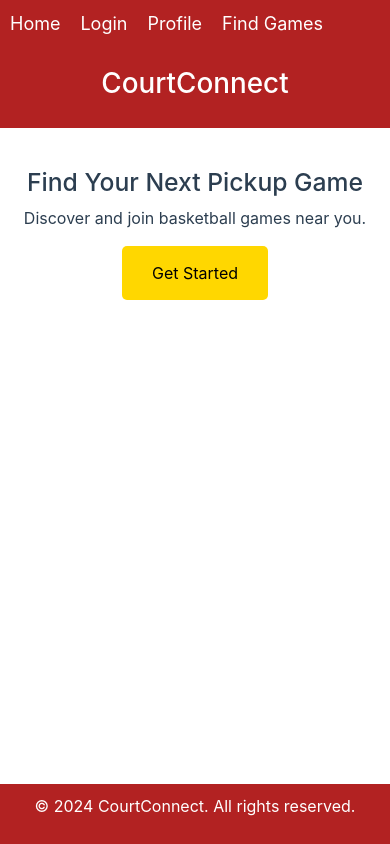
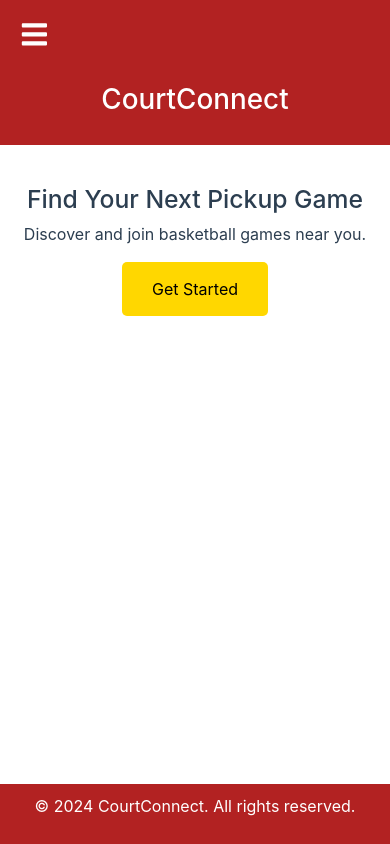
Before and after one commit to OwenCoombs/CourtConnect-Client2, a React (Vite) app: page / in a window 390 px wide. Built offline with nearby package versions, Linux system fonts and the light colour scheme.

Commit message:
added stuff

```diff
--- a/package.json
+++ b/package.json
@@ -17,6 +17,7 @@
     "mdb-react-ui-kit": "^8.0.0",
     "react": "^18.2.0",
     "react-dom": "^18.2.0",
+    "react-icons": "^5.2.1",
     "react-router-dom": "^6.23.1"
   },
   "devDependencies": {
--- a/src/App.css
+++ b/src/App.css
@@ -676,3 +676,90 @@ body {
 .edit-btn {
   margin-right: 10px;
 }
+
+
+/* Header.css */
+/* Header.css */
+.header {
+  position: relative;
+  display: flex;
+  align-items: center;
+  justify-content: space-between;
+  padding: 10px 20px;
+  background-color: #B22222;
+  color: #fff;
+}
+
+.menu-icon {
+  display: none;
+  font-size: 1.8rem;
+  cursor: pointer;
+}
+
+.nav-menu {
+  display: flex;
+  gap: 15px;
+}
+
+.nav-link {
+  color: #fff;
+  text-decoration: none;
+}
+
+.nav-link:hover {
+  text-decoration: underline;
+}
+
+.close-icon {
+  display: none; /* Hide by default */
+  position: absolute;
+  top: 10px;
+  right: 20px;
+  font-size: 1.5rem;
+  cursor: pointer;
+}
+
+/* Mobile styles */
+@media (max-width: 768px) {
+  .menu-icon {
+    display: block;
+  }
+
+  .close-icon {
+    display: block; /* Show close icon on mobile */
+  }
+
+  .nav-menu {
+    display: flex;
+    flex-direction: column;
+    position: fixed;
+    top: 0;
+    left: -250px;
+    width: 175px;
+    height: 100%;
+    background-color: #B22222;
+    padding: 20px;
+    gap: 10px;
+    transition: left 0.3s ease-in-out;
+    z-index: 1000;
+  }
+
+  .nav-menu.active {
+    left: 0;
+  }
+
+  .nav-link {
+    padding: 10px 0;
+  }
+}
+
+/* Desktop styles */
+@media (min-width: 769px) {
+  .menu-icon {
+    display: none; /* Hide hamburger icon on desktop */
+  }
+
+  .close-icon {
+    display: none; /* Hide close icon on desktop */
+  }
+}
--- a/src/Header.jsx
+++ b/src/Header.jsx
@@ -1,14 +1,29 @@
-import React from 'react';
+import React, { useState } from 'react';
 import { Link } from 'react-router-dom';
-
+import { FaBars, FaTimes } from 'react-icons/fa';
 
 function Header() {
+  const [isOpen, setIsOpen] = useState(false);
+
+  const toggleMenu = () => {
+    setIsOpen(!isOpen);
+  };
+
   return (
     <div className="header">
-      <Link className="nav-link" to='/'>Home</Link>
-      <Link className="nav-link" to='/login'>Login</Link>
-      <Link className="nav-link" to='/profilepage'>Profile</Link>
-      <Link className="nav-link" to='/Playnow'>Find Games</Link>
+      <div className="menu-icon" onClick={toggleMenu}>
+        {isOpen ? <FaTimes /> : <FaBars />}
+      </div>
+      <nav className={`nav-menu ${isOpen ? 'active' : ''}`}>
+        <div className="close-icon" onClick={toggleMenu}>
+          <FaTimes />
+        </div>
+        <Link className="nav-link" to='/' onClick={toggleMenu}>Home</Link>
+        <Link className="nav-link" to='/login' onClick={toggleMenu}>Login</Link>
+        <Link className="nav-link" to='/profilepage' onClick={toggleMenu}>Profile</Link>
+        <Link className="nav-link" to='/Playnow' onClick={toggleMenu}>Find Games</Link>
+        <Link className="nav-link" to='/livefeed' onClick={toggleMenu}>Live Feed</Link>
+      </nav>
     </div>
   );
 }
--- /dev/null
+++ b/src/LiveFeed.jsx
@@ -0,0 +1,65 @@
+import React, { useContext, useEffect, useState } from "react";
+import { Context } from "./context";
+import { getImages, deletePost } from "./api";
+import Trash from './assets/trash-solid.svg';
+import { baseUrl } from "./api";
+
+
+const LiveFeed = () => {
+  const [images, setImages] = useState([]);
+  const { auth } = useContext(Context);
+
+  const updateImages = () => {
+    getImages({ auth })
+      .then(response => {
+        console.log('GET IMAGES: RESPONSE: ', response);
+        setImages(response.data);
+      })
+      .catch(error => console.log('ERROR: ', error));
+  };
+
+  useEffect(() => {
+    if (auth.accessToken) {
+      updateImages();
+    }
+  }, [auth.accessToken]);
+
+  const handleDeletePost = async (postId) => {
+    try {
+      await deletePost(postId, { auth });
+      updateImages();
+    } catch (error) {
+      console.error("Error deleting post:", error);
+    }
+  };
+
+  return (
+    <section className="personal-profile">
+      <div className="profile-container">
+        <div className="profile-details">
+          <div className="social-media">
+            <h1 className="text-center p-4">Your Feed</h1>
+            <hr className="twitter-hr" />
+            <div className="images-grid">
+              {images && images.map(image => (
+                <div key={image.pk} className="twitter-post">
+                  <div className="image-container">
+                    <img
+                      src={`${baseUrl}/${image.image}`}
+                      alt={image.title}
+                      className="twitter-image"
+                    />
+                  </div>
+                  <h4 className="twitter-post-title">{image.title}</h4>
+                  <p className="twitter-post-description">{image.description}</p>
+                </div>
+              ))}
+            </div>
+          </div>
+        </div>
+      </div>
+    </section>
+  );
+}
+
+export default LiveFeed;
--- a/src/api.js
+++ b/src/api.js
@@ -1,7 +1,7 @@
 import axios from 'axios'
 
-// export const baseUrl = "https://courtconnect-server.fly.dev"
-export const baseUrl = 'http://127.0.0.1:8000'
+export const baseUrl = "https://courtconnect-server.fly.dev"
+// export const baseUrl = 'http://127.0.0.1:8000'
 
 export const getToken = async ({ setAccessToken, username, password }) => {
   try {
--- a/src/main.jsx
+++ b/src/main.jsx
@@ -21,6 +21,8 @@ import { ContextProvider } from './context';  // Import from context.jsx
 import ProfilePage from './profile';
 import ProtectedRoute from './protected';
 import PlayNow from './Play';
+import LiveFeed from './LiveFeed';
+
 
 function Layout() {
   return (
@@ -62,6 +64,10 @@ const router = createBrowserRouter([
             path: '/playnow',
             element: <PlayNow />,
           },
+          {
+            path: '/livefeed',
+            element: <LiveFeed />
+          },
         ],
       },
     ],
```
Also changed, not shown: 5 other files (tests, documents, lock files or other folders).
